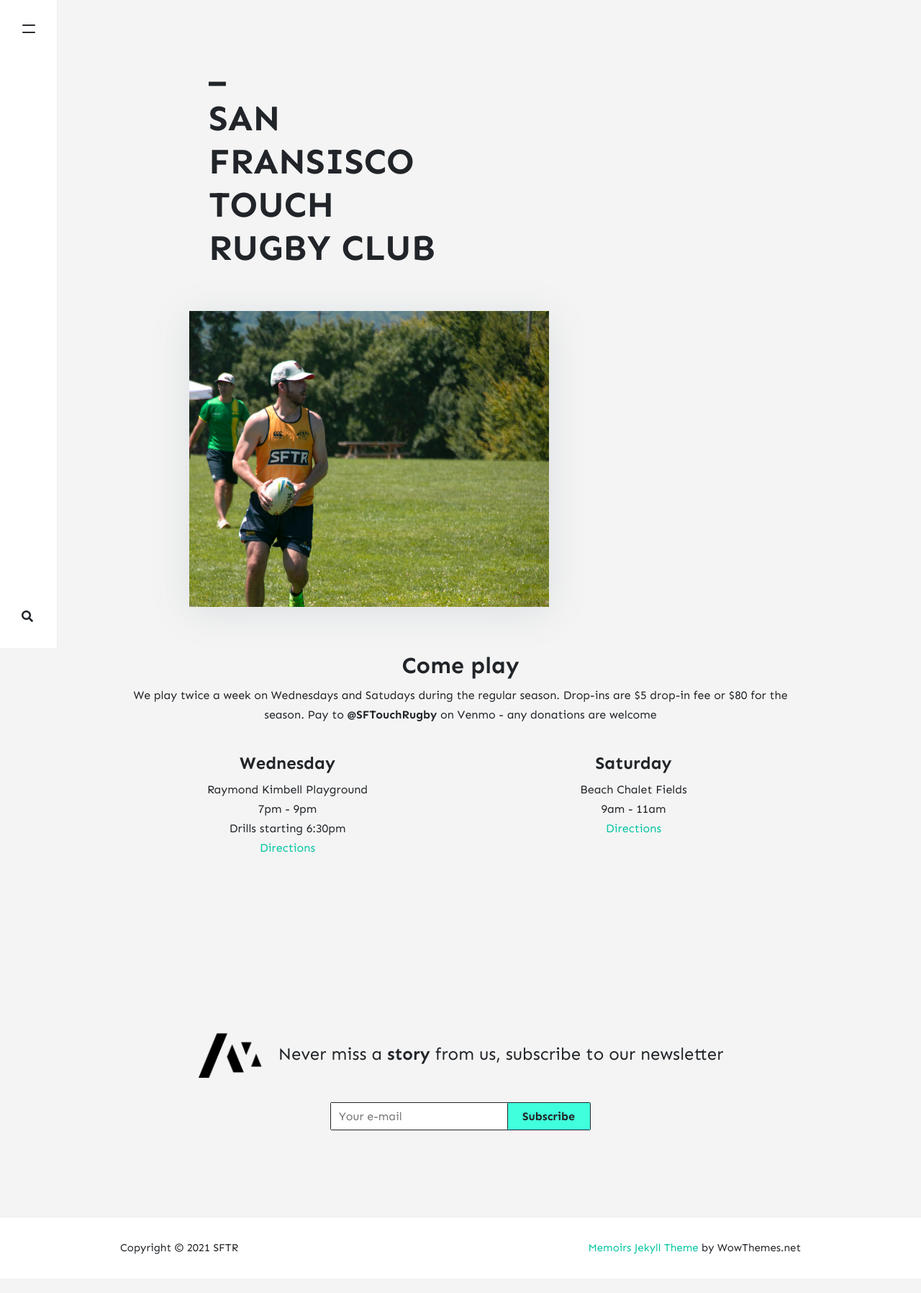
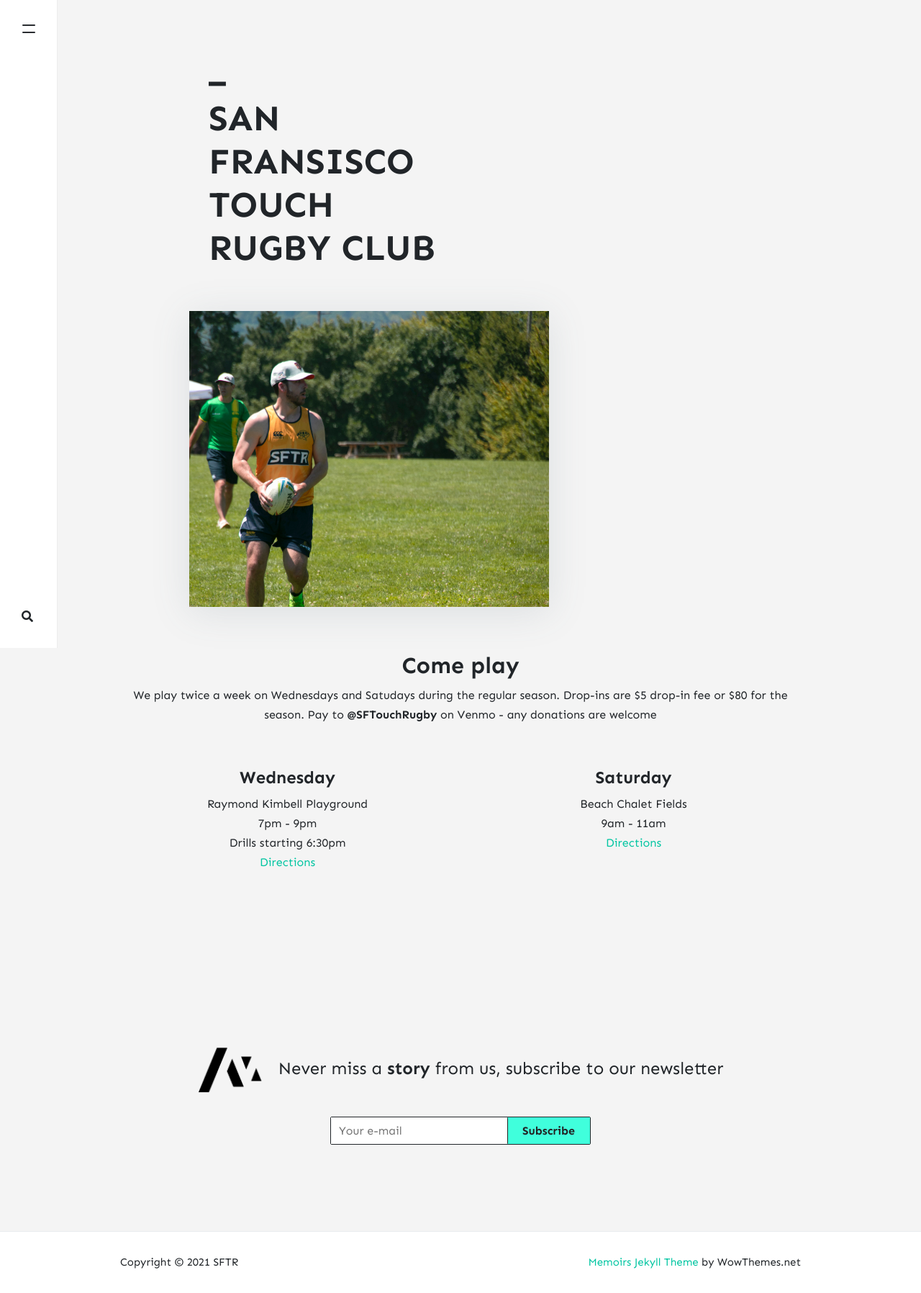
Before and after one commit to stackbit-projects/blue-triceratops-4f502, a Jekyll site: the page built from _pages/about.md, in a window 1280 px wide. Shown: the whole page at 72% size. Built offline with Jekyll 4.4.1, drawn with Linux system fonts in a browser that asks for light colours; nearby versions of some CDN libraries; comment, search, counter and statistics services are not loaded.

Commit message:
home.html: changed

```diff
--- a/_layouts/home.html
+++ b/_layouts/home.html
@@ -22,7 +22,7 @@ permalink: "/home.html"
 
 
 <div class="section center spacer-40">
-    <div class="spacer-40">
+    <div class="spacer-60">
         <h2 class="section-title">Come play</h2>
         <p>
             We play twice a week on Wednesdays and Satudays during the regular season. Drop-ins are $5 drop-in fee or $80 for the season.
```
